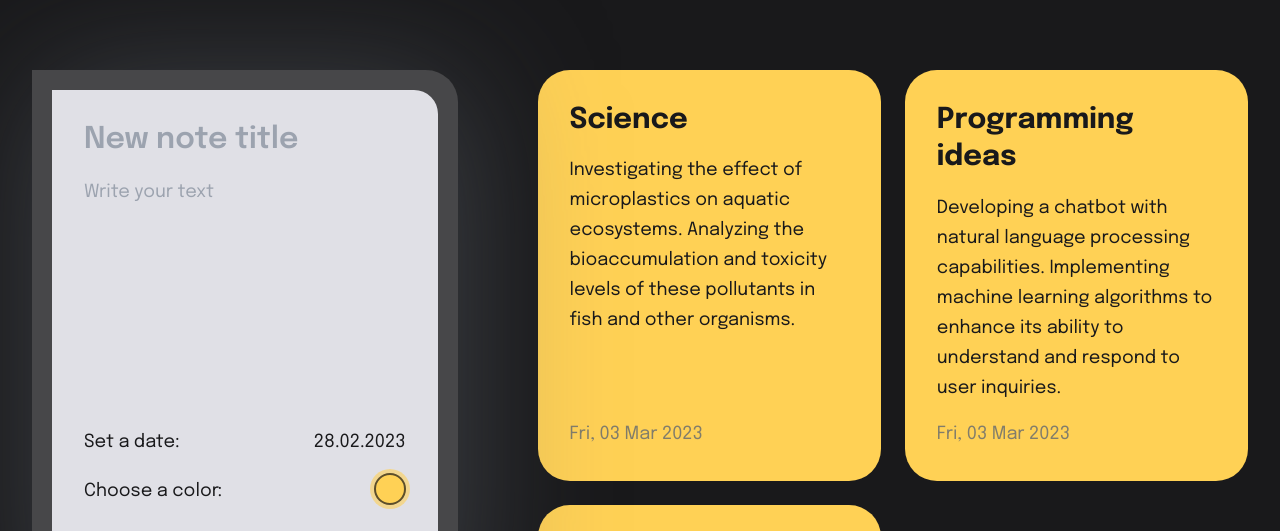
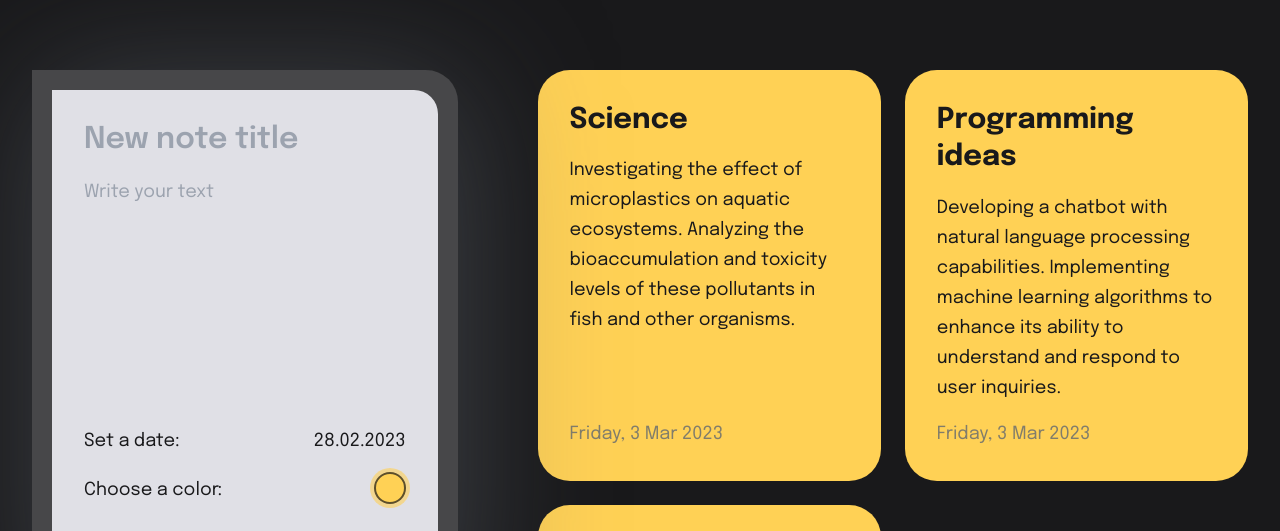
Before and after one commit to michibene/online-notebook-web, a React (Vite) app: page / in a window 1280 px wide. Shown: the part 181-712 px from the top of the page. Built offline with nearby package versions, Linux system fonts and the light colour scheme.

Commit message:
Update date elements

```diff
--- a/src/assets/css/index.css
+++ b/src/assets/css/index.css
@@ -8,7 +8,7 @@
 
     font-family: "Epilogue", Arial, sans-serif;
     font-size: 16px;
-    line-height: 26px;
+    line-height: 24px;
     font-weight: 400;
 
     color: var(--color-mainWhite);
@@ -40,7 +40,8 @@ h2 {
         font-size: 1.8rem;
     }
 
-    p {
+    p,
+    label {
         font-size: 18px;
         line-height: 30px;
     }
--- a/src/data/pseudoNoteData.ts
+++ b/src/data/pseudoNoteData.ts
@@ -4,16 +4,16 @@ export const pseudoNoteData: NoteData[] = [
     {
         title: "Science",
         body: "Investigating the effect of microplastics on aquatic ecosystems. Analyzing the bioaccumulation and toxicity levels of these pollutants in fish and other organisms.",
-        dateCreated: new Date().toDateString(),
+        dateCreated: new Date().toISOString().substring(0, 10),
     },
     {
         title: "Programming ideas",
         body: "Developing a chatbot with natural language processing capabilities. Implementing machine learning algorithms to enhance its ability to understand and respond to user inquiries.",
-        dateCreated: new Date().toDateString(),
+        dateCreated: new Date().toISOString().substring(0, 10),
     },
     {
         title: "Neighborly relations",
         body: "Creating a community garden initiative to promote sustainable agriculture practices. Providing education on composting and using organic fertilizers to reduce the reliance on harmful chemical pesticides.",
-        dateCreated: new Date().toDateString(),
+        dateCreated: new Date().toISOString().substring(0, 10),
     },
 ];
--- a/src/pages/sections/Notes.tsx
+++ b/src/pages/sections/Notes.tsx
@@ -10,6 +10,7 @@ export default function Notes() {
 
     function addNewNote(note: NoteData) {
         const newNote: Note = { id: uuidv4(), ...note };
+        console.log(newNote);
         setNotes([newNote, ...notes]);
     }
 
--- a/src/utilities/helpers.ts
+++ b/src/utilities/helpers.ts
@@ -1,5 +1,6 @@
-export function formatDate(dateString: string) {
-    const [weekday, month, day, year] = dateString.split(" ");
+export function formatDate(dateString: string): string {
+    const date = new Date(dateString);
 
-    return `${weekday}, ${day} ${month} ${year}`;
+    return `${date.toLocaleDateString("en-US", { weekday: "long" })},
+            ${date.getDate()} ${date.toLocaleDateString("en-US", { month: "short" })} ${date.getFullYear()}`;
 }
```
